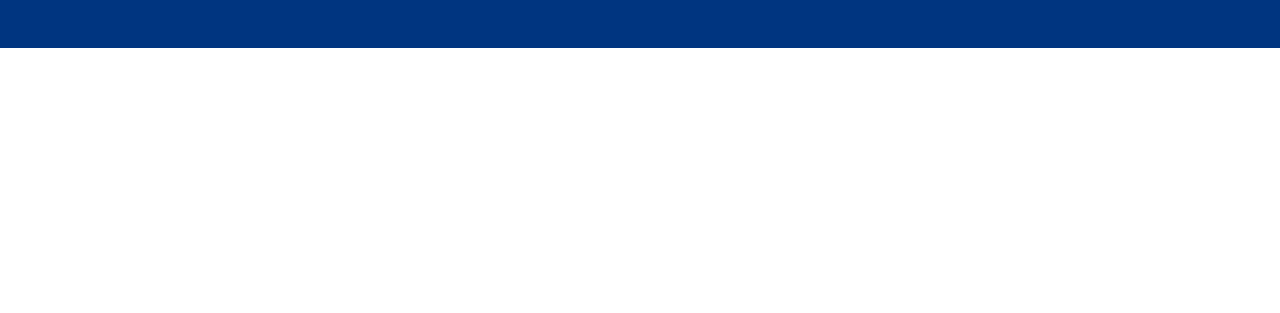
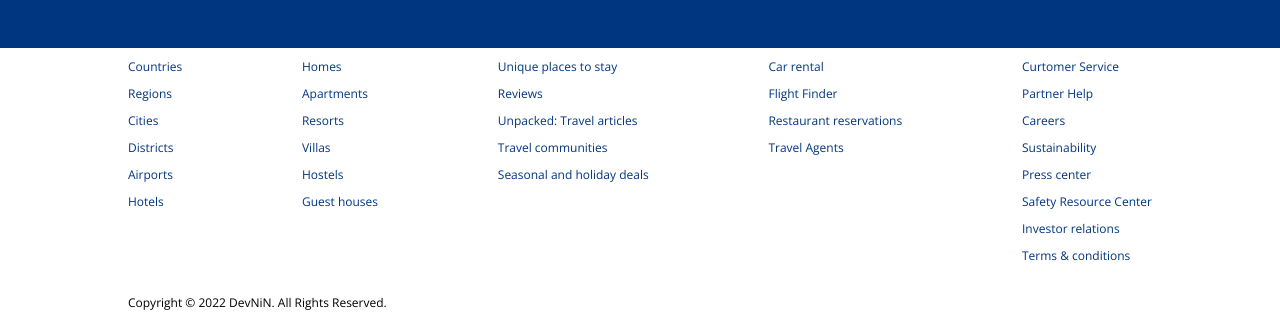
Before and after one commit to devnahidislam/booking-app, a React (Create React App) app: page / in a window 1280 px wide. Shown: the part 1571-1884 px from the top of the page. Before the commit the page ends 1619 px from the top, so only its background shows below. Built offline with nearby package versions, Linux system fonts and the light colour scheme.

Commit message:
Footer section Design Complete

```diff
--- /dev/null
+++ b/src/pages/components/footer/Footer.jsx
@@ -0,0 +1,52 @@
+import "./footer.css";
+
+const Footer = () => {
+  return (
+    <div className="footer">
+      <div className="fLists">
+        <ul className="fList">
+          <li className="fListItem">Countries</li>
+          <li className="fListItem">Regions</li>
+          <li className="fListItem">Cities</li>
+          <li className="fListItem">Districts</li>
+          <li className="fListItem">Airports</li>
+          <li className="fListItem">Hotels</li>
+        </ul>
+        <ul className="fList">
+          <li className="fListItem">Homes </li>
+          <li className="fListItem">Apartments </li>
+          <li className="fListItem">Resorts </li>
+          <li className="fListItem">Villas</li>
+          <li className="fListItem">Hostels</li>
+          <li className="fListItem">Guest houses</li>
+        </ul>
+        <ul className="fList">
+          <li className="fListItem">Unique places to stay </li>
+          <li className="fListItem">Reviews</li>
+          <li className="fListItem">Unpacked: Travel articles </li>
+          <li className="fListItem">Travel communities </li>
+          <li className="fListItem">Seasonal and holiday deals </li>
+        </ul>
+        <ul className="fList">
+          <li className="fListItem">Car rental </li>
+          <li className="fListItem">Flight Finder</li>
+          <li className="fListItem">Restaurant reservations </li>
+          <li className="fListItem">Travel Agents </li>
+        </ul>
+        <ul className="fList">
+          <li className="fListItem">Curtomer Service</li>
+          <li className="fListItem">Partner Help</li>
+          <li className="fListItem">Careers</li>
+          <li className="fListItem">Sustainability</li>
+          <li className="fListItem">Press center</li>
+          <li className="fListItem">Safety Resource Center</li>
+          <li className="fListItem">Investor relations</li>
+          <li className="fListItem">Terms & conditions</li>
+        </ul>
+      </div>
+      <div className="fText">Copyright &copy; 2022 DevNiN. All Rights Reserved.</div>
+    </div>
+  );
+};
+
+export default Footer;
--- /dev/null
+++ b/src/pages/components/footer/footer.css
@@ -0,0 +1,27 @@
+
+.footer{
+  width: 100%;
+  max-width: 1024px;
+  font-size: 12px;
+}
+
+.fLists{
+  width: 100%;
+  display: flex;
+  justify-content: space-between;
+  margin-bottom: 20px;
+}
+
+.fList{
+  list-style: none;
+  padding: 0;
+}
+
+.fListItem{
+  margin-bottom: 10px;
+  color: #003580;
+  cursor: pointer;
+}
+.fText{
+  margin-bottom: 5px;
+}
--- a/src/pages/home/Home.jsx
+++ b/src/pages/home/Home.jsx
@@ -5,6 +5,7 @@
 import PropertyList from '../components/propertyList/PropertyList';
 import FeaturedProperties from '../components/featuredProperties/FeaturedProperties';
 import MailList from '../components/mailList/MailList';
+import Footer from './../components/footer/Footer';
 
 
 const Home = () => {
@@ -19,6 +20,7 @@
         <h1 className="homeTitle">Homes guests love</h1>
         <FeaturedProperties />
         <MailList />
+        <Footer />
       </div>
     </div>
   )
```
